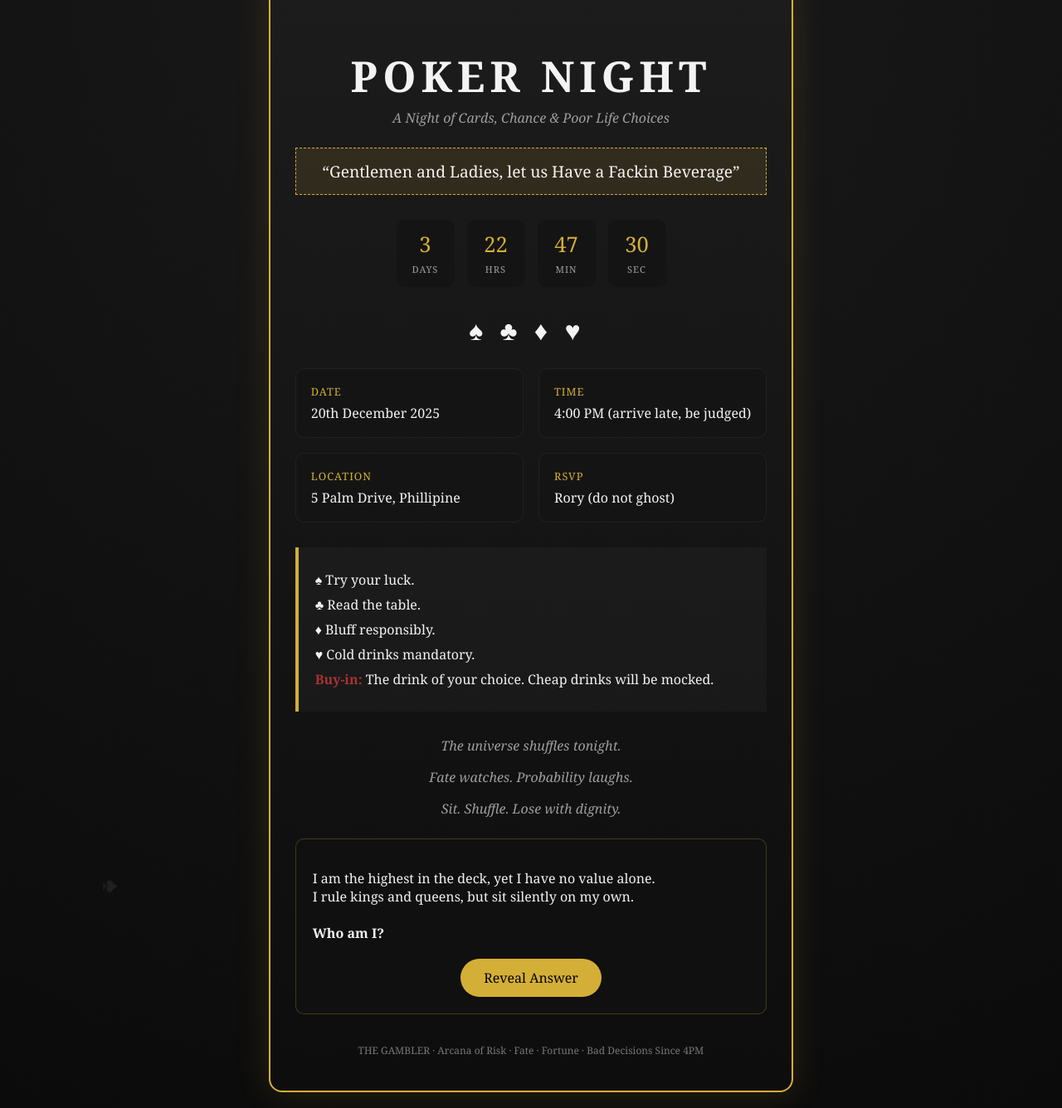
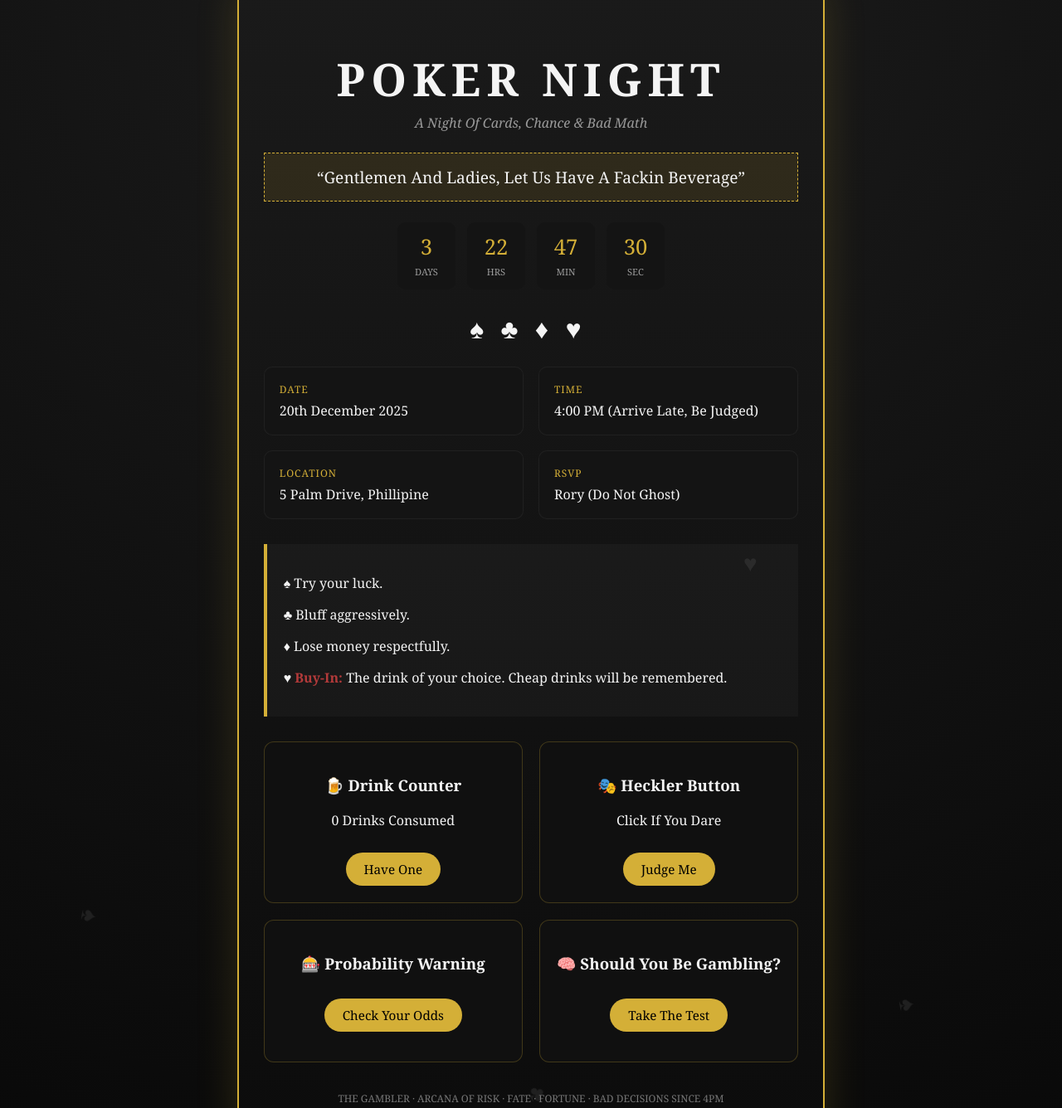
Before and after one commit to RoryR99/FackinBeverage, a plain HTML site: page index.html in a window 1280 px wide. Shown: the part 40-1376 px from the top of the page at 83% size. Drawn offline with Linux system fonts and the light colour scheme.

Commit message:
Revise HTML structure and styles for Poker Night
Updated title and various styles for consistency. Added new interactive elements and improved layout.

```diff
--- a/index.html
+++ b/index.html
@@ -2,316 +2,352 @@
 <html lang="en">
 <head>
 <meta charset="UTF-8">
-<title>Poker Night – Fate Will Judge You</title>
+<title>Poker Night – The Universe Will Judge You</title>
 <meta name="viewport" content="width=device-width, initial-scale=1.0">
 
 <style>
 :root {
-    --bg: #0b0b0b;
-    --card: #141414;
-    --accent: #d4af37;
-    --danger: #a83232;
-    --text: #f3f3f3;
-    --muted: #9e9e9e;
+    --bg:#090909;
+    --card:#141414;
+    --accent:#d4af37;
+    --danger:#b23a3a;
+    --text:#f4f4f4;
+    --muted:#9a9a9a;
 }
 
-* {
-    box-sizing: border-box;
-    font-family: "Georgia", serif;
-}
+* { box-sizing:border-box; font-family:Georgia, serif; }
 
 body {
-    margin: 0;
-    background: radial-gradient(circle at top, #1a1a1a, var(--bg));
-    color: var(--text);
-    min-height: 100vh;
-    display: flex;
-    justify-content: center;
-    align-items: center;
-    padding: 20px;
-    overflow-x: hidden;
+    margin:0;
+    background:radial-gradient(circle at top, #1c1c1c, var(--bg));
+    color:var(--text);
+    min-height:100vh;
+    display:flex;
+    justify-content:center;
+    align-items:center;
+    padding:20px;
+    overflow-x:hidden;
 }
 
 /* FLOATING SUITS */
 .suit {
-    position: fixed;
-    font-size: 30px;
-    opacity: 0.08;
-    animation: float 20s linear infinite;
-    pointer-events: none;
+    position:fixed;
+    font-size:28px;
+    opacity:0.08;
+    animation:float 18s linear infinite;
+    pointer-events:none;
+}
+@keyframes float {
+    from { transform:translateY(120vh) rotate(0deg); }
+    to { transform:translateY(-120vh) rotate(360deg); }
 }
 
-@keyframes float {
-    from { transform: translateY(110vh) rotate(0deg); }
-    to { transform: translateY(-120vh) rotate(360deg); }
+/* MAIN CARD */
+.invite {
+    max-width:900px;
+    background:linear-gradient(180deg,#1a1a1a,#0c0c0c);
+    border:2px solid var(--accent);
+    border-radius:18px;
+    padding:40px 30px;
+    box-shadow:0 0 50px rgba(212,175,55,0.18);
+    animation:fadeIn 1s ease;
 }
-
-.invite {
-    max-width: 850px;
-    background: linear-gradient(180deg, #1c1c1c, #0d0d0d);
-    border: 2px solid var(--accent);
-    border-radius: 16px;
-    padding: 40px 30px;
-    box-shadow: 0 0 40px rgba(212,175,55,0.15);
-    position: relative;
-    animation: fadeIn 1.2s ease;
-}
-
 @keyframes fadeIn {
-    from { opacity: 0; transform: translateY(20px); }
-    to { opacity: 1; transform: translateY(0); }
+    from { opacity:0; transform:translateY(25px); }
+    to { opacity:1; transform:translateY(0); }
 }
 
 h1 {
-    text-align: center;
-    font-size: 3.2rem;
-    letter-spacing: 6px;
-    margin-bottom: 5px;
+    text-align:center;
+    font-size:3.4rem;
+    letter-spacing:7px;
+    margin-bottom:5px;
 }
 
 .subtitle {
-    text-align: center;
-    font-style: italic;
-    color: var(--muted);
-    margin-bottom: 25px;
+    text-align:center;
+    font-style:italic;
+    color:var(--muted);
+    margin-bottom:25px;
 }
 
 .tagline {
-    text-align: center;
-    font-size: 1.2rem;
-    background: rgba(212,175,55,0.12);
-    padding: 14px;
-    border: 1px dashed var(--accent);
-    margin-bottom: 30px;
+    text-align:center;
+    font-size:1.2rem;
+    padding:15px;
+    border:1px dashed var(--accent);
+    background:rgba(212,175,55,0.12);
+    margin-bottom:25px;
 }
 
 /* COUNTDOWN */
 .countdown {
-    display: flex;
-    justify-content: center;
-    gap: 15px;
-    margin-bottom: 30px;
+    display:flex;
+    justify-content:center;
+    gap:14px;
+    margin-bottom:25px;
+}
+.time-box {
+    background:var(--card);
+    padding:12px;
+    border-radius:10px;
+    min-width:70px;
+    text-align:center;
+}
+.time-box span {
+    display:block;
+    font-size:1.6rem;
+    color:var(--accent);
+}
+.time-box small {
+    font-size:0.7rem;
+    color:var(--muted);
 }
 
-.time-box {
-    background: var(--card);
-    padding: 12px 14px;
-    border-radius: 10px;
-    text-align: center;
-    min-width: 70px;
+/* SHUFFLE */
+.shuffle {
+    text-align:center;
+    font-size:2rem;
+    letter-spacing:6px;
+    animation:shake 1.2s infinite;
+    margin-bottom:25px;
+}
+@keyframes shake {
+    0%{transform:translateX(0)}
+    25%{transform:translateX(-4px)}
+    50%{transform:translateX(4px)}
+    75%{transform:translateX(-2px)}
+    100%{transform:translateX(0)}
 }
 
-.time-box span {
-    display: block;
-    font-size: 1.6rem;
-    color: var(--accent);
+/* DETAILS */
+.details {
+    display:grid;
+    grid-template-columns:1fr 1fr;
+    gap:18px;
+    margin-bottom:30px;
+}
+.detail-box {
+    background:var(--card);
+    padding:18px;
+    border-radius:10px;
+    border:1px solid rgba(255,255,255,0.05);
+}
+.detail-box span {
+    display:block;
+    font-size:0.75rem;
+    letter-spacing:1px;
+    color:var(--accent);
+    margin-bottom:6px;
 }
 
-.time-box small {
-    font-size: 0.7rem;
-    color: var(--muted);
-    letter-spacing: 1px;
+/* RULES */
+.rules {
+    background:rgba(255,255,255,0.03);
+    border-left:4px solid var(--accent);
+    padding:20px;
+    margin-bottom:30px;
+}
+.rules strong { color:var(--danger); }
+
+/* INTERACTIVE ZONE */
+.interactive {
+    display:grid;
+    grid-template-columns:1fr 1fr;
+    gap:20px;
+    margin-bottom:30px;
 }
 
-.details {
-    display: grid;
-    grid-template-columns: 1fr 1fr;
-    gap: 18px;
-    margin-bottom: 30px;
-}
-
-.detail-box {
-    background: var(--card);
-    padding: 18px;
-    border-radius: 10px;
-    border: 1px solid rgba(255,255,255,0.05);
-}
-
-.detail-box span {
-    display: block;
-    color: var(--accent);
-    font-size: 0.8rem;
-    letter-spacing: 1px;
-    margin-bottom: 6px;
-}
-
-.rules {
-    background: rgba(255,255,255,0.03);
-    border-left: 4px solid var(--accent);
-    padding: 20px;
-    margin-bottom: 30px;
-}
-
-.rules p {
-    margin: 8px 0;
-}
-
-.rules strong {
-    color: var(--danger);
-}
-
-/* FAKE SHUFFLE */
-.shuffle {
-    text-align: center;
-    font-size: 2rem;
-    letter-spacing: 6px;
-    animation: shuffle 1.2s infinite;
-    margin-bottom: 25px;
-}
-
-@keyframes shuffle {
-    0% { transform: translateX(0); }
-    25% { transform: translateX(-5px); }
-    50% { transform: translateX(5px); }
-    75% { transform: translateX(-3px); }
-    100% { transform: translateX(0); }
-}
-
-.oracle {
-    text-align: center;
-    font-style: italic;
-    color: var(--muted);
-    margin-bottom: 25px;
-}
-
-.riddle {
-    background: #101010;
-    border-radius: 10px;
-    padding: 20px;
-    border: 1px solid rgba(212,175,55,0.25);
+.panel {
+    background:#101010;
+    padding:20px;
+    border-radius:12px;
+    border:1px solid rgba(212,175,55,0.25);
+    text-align:center;
 }
 
 button {
-    display: block;
-    margin: 20px auto 0;
-    padding: 12px 28px;
-    background: var(--accent);
-    border: none;
-    border-radius: 30px;
-    font-size: 1rem;
-    cursor: pointer;
+    margin-top:12px;
+    padding:10px 22px;
+    background:var(--accent);
+    border:none;
+    border-radius:30px;
+    cursor:pointer;
+    font-size:0.95rem;
+}
+button:hover {
+    box-shadow:0 0 15px rgba(212,175,55,0.4);
 }
 
-button:hover {
-    box-shadow: 0 0 15px rgba(212,175,55,0.4);
+/* MODAL */
+.modal {
+    position:fixed;
+    inset:0;
+    background:rgba(0,0,0,0.85);
+    display:none;
+    justify-content:center;
+    align-items:center;
+    z-index:10;
+}
+.modal-box {
+    background:#151515;
+    border:2px solid var(--accent);
+    padding:30px;
+    border-radius:14px;
+    max-width:400px;
+    text-align:center;
 }
 
-.answer {
-    display: none;
-    text-align: center;
-    margin-top: 15px;
-    font-weight: bold;
-    color: var(--accent);
+/* FOOTER */
+footer {
+    text-align:center;
+    margin-top:35px;
+    font-size:0.75rem;
+    color:#777;
 }
 
-footer {
-    text-align: center;
-    margin-top: 35px;
-    font-size: 0.75rem;
-    color: #777;
-}
-
-@media (max-width: 600px) {
-    h1 { font-size: 2.4rem; }
-    .details { grid-template-columns: 1fr; }
+@media(max-width:650px){
+    .details,.interactive{grid-template-columns:1fr;}
+    h1{font-size:2.4rem;}
 }
 </style>
 </head>
 <body>
 
 <!-- FLOATING SUITS -->
-<div class="suit" style="left:10%;animation-delay:0s">♠</div>
-<div class="suit" style="left:30%;animation-delay:5s">♦</div>
+<div class="suit" style="left:8%;animation-delay:0s">♠</div>
+<div class="suit" style="left:25%;animation-delay:4s">♦</div>
 <div class="suit" style="left:50%;animation-delay:2s">♣</div>
-<div class="suit" style="left:70%;animation-delay:7s">♥</div>
-<div class="suit" style="left:85%;animation-delay:3s">♠</div>
+<div class="suit" style="left:70%;animation-delay:6s">♥</div>
+<div class="suit" style="left:85%;animation-delay:1s">♠</div>
 
 <div class="invite">
 <h1>POKER NIGHT</h1>
-    <div class="subtitle">A Night of Cards, Chance & Poor Life Choices</div>
+<div class="subtitle">A Night Of Cards, Chance & Bad Math</div>
 
 <div class="tagline">
-        “Gentlemen and Ladies, let us Have a Fackin Beverage”
+“Gentlemen And Ladies, Let Us Have A Fackin Beverage”
 </div>
 
 <div class="countdown">
-        <div class="time-box"><span id="days">0</span><small>DAYS</small></div>
-        <div class="time-box"><span id="hours">0</span><small>HRS</small></div>
-        <div class="time-box"><span id="minutes">0</span><small>MIN</small></div>
-        <div class="time-box"><span id="seconds">0</span><small>SEC</small></div>
+    <div class="time-box"><span id="d">0</span><small>DAYS</small></div>
+    <div class="time-box"><span id="h">0</span><small>HRS</small></div>
+    <div class="time-box"><span id="m">0</span><small>MIN</small></div>
+    <div class="time-box"><span id="s">0</span><small>SEC</small></div>
 </div>
 
 <div class="shuffle">♠ ♣ ♦ ♥</div>
 
 <div class="details">
-        <div class="detail-box">
-            <span>DATE</span>
-            20th December 2025
-        </div>
-        <div class="detail-box">
-            <span>TIME</span>
-            4:00 PM (arrive late, be judged)
-        </div>
-        <div class="detail-box">
-            <span>LOCATION</span>
-            5 Palm Drive, Phillipine
-        </div>
-        <div class="detail-box">
-            <span>RSVP</span>
-            Rory (do not ghost)
-        </div>
+    <div class="detail-box"><span>DATE</span>20th December 2025</div>
+    <div class="detail-box"><span>TIME</span>4:00 PM (Arrive Late, Be Judged)</div>
+    <div class="detail-box"><span>LOCATION</span>5 Palm Drive, Phillipine</div>
+    <div class="detail-box"><span>RSVP</span>Rory (Do Not Ghost)</div>
 </div>
 
 <div class="rules">
 <p>♠ Try your luck.</p>
-        <p>♣ Read the table.</p>
-        <p>♦ Bluff responsibly.</p>
-        <p>♥ Cold drinks mandatory.</p>
-        <p><strong>Buy-in:</strong> The drink of your choice. Cheap drinks will be mocked.</p>
+<p>♣ Bluff aggressively.</p>
+<p>♦ Lose money respectfully.</p>
+<p>♥ <strong>Buy-In:</strong> The drink of your choice. Cheap drinks will be remembered.</p>
 </div>
 
-    <div class="oracle">
-        <p>The universe shuffles tonight.</p>
-        <p>Fate watches. Probability laughs.</p>
-        <p>Sit. Shuffle. Lose with dignity.</p>
+<div class="interactive">
+    <div class="panel">
+        <h3>🍺 Drink Counter</h3>
+        <p id="drinks">0 Drinks Consumed</p>
+        <button onclick="drink()">Have One</button>
     </div>
 
-    <div class="riddle">
-        <p>
-            I am the highest in the deck, yet I have no value alone.<br>
-            I rule kings and queens, but sit silently on my own.<br><br>
-            <strong>Who am I?</strong>
-        </p>
+    <div class="panel">
+        <h3>🎭 Heckler Button</h3>
+        <p id="insult">Click If You Dare</p>
+        <button onclick="insult()">Judge Me</button>
+    </div>
 
-        <button onclick="revealAnswer()">Reveal Answer</button>
-        <div class="answer" id="answer">The Ace ♠</div>
+    <div class="panel">
+        <h3>🎰 Probability Warning</h3>
+        <button onclick="openModal()">Check Your Odds</button>
+    </div>
+
+    <div class="panel">
+        <h3>🧠 Should You Be Gambling?</h3>
+        <button onclick="quiz()">Take The Test</button>
+        <p id="quizResult"></p>
+    </div>
 </div>
 
 <footer>
-        THE GAMBLER · Arcana of Risk · Fate · Fortune · Bad Decisions Since 4PM
+THE GAMBLER · ARCANA OF RISK · FATE · FORTUNE · BAD DECISIONS SINCE 4PM
 </footer>
 </div>
 
+<!-- MODAL -->
+<div class="modal" id="modal">
+<div class="modal-box">
+    <p id="modalText"></p>
+    <button onclick="closeModal()">Accept Fate</button>
+</div>
+</div>
+
 <script>
-function revealAnswer() {
-    const ans = document.getElementById("answer");
-    ans.style.display = ans.style.display === "block" ? "none" : "block";
+/* COUNTDOWN */
+const eventDate=new Date("December 20, 2025 16:00:00").getTime();
+setInterval(()=>{
+    const n=new Date().getTime();
+    const d=eventDate-n;
+    if(d<0)return;
+    dID("d",Math.floor(d/(1000*60*60*24)));
+    dID("h",Math.floor((d/(1000*60*60))%24));
+    dID("m",Math.floor((d/(1000*60))%60));
+    dID("s",Math.floor((d/1000)%60));
+},1000);
+const dID=(id,v)=>document.getElementById(id).textContent=v;
+
+/* DRINK COUNTER */
+let drinks=0;
+function drink(){
+    drinks++;
+    document.getElementById("drinks").textContent=
+        drinks+" Drink"+(drinks>1?"s":"")+" Consumed";
 }
 
-// COUNTDOWN TIMER
-const eventDate = new Date("December 20, 2025 16:00:00").getTime();
+/* INSULTS */
+const insults=[
+    "Bold strategy. Terrible execution.",
+    "You bluff like a toddler.",
+    "Vegas called. They said stay home.",
+    "Statistically, you should stop.",
+    "Confidence: high. Skill: missing."
+];
+function insult(){
+    document.getElementById("insult").textContent=
+        insults[Math.floor(Math.random()*insults.length)];
+}
 
-setInterval(() => {
-    const now = new Date().getTime();
-    const diff = eventDate - now;
+/* MODAL */
+const warnings=[
+    "Your odds are bad but your confidence is worse.",
+    "Fate says fold. You won’t.",
+    "The universe recommends water.",
+    "This ends with you explaining rules you don’t understand."
+];
+function openModal(){
+    document.getElementById("modalText").textContent=
+        warnings[Math.floor(Math.random()*warnings.length)];
+    document.getElementById("modal").style.display="flex";
+}
+function closeModal(){
+    document.getElementById("modal").style.display="none";
+}
 
-    if (diff <= 0) return;
-
-    document.getElementById("days").textContent = Math.floor(diff / (1000 * 60 * 60 * 24));
-    document.getElementById("hours").textContent = Math.floor((diff / (1000 * 60 * 60)) % 24);
-    document.getElementById("minutes").textContent = Math.floor((diff / (1000 * 60)) % 60);
-    document.getElementById("seconds").textContent = Math.floor((diff / 1000) % 60);
-}, 1000);
+/* QUIZ */
+function quiz(){
+    document.getElementById("quizResult").textContent=
+        Math.random()>0.5
+        ?"❌ Absolutely Not."
+        :"✅ Still No, But Have Fun.";
+}
 </script>
 
 </body>
```
Lines whose indentation alone changed are shown as unchanged.
